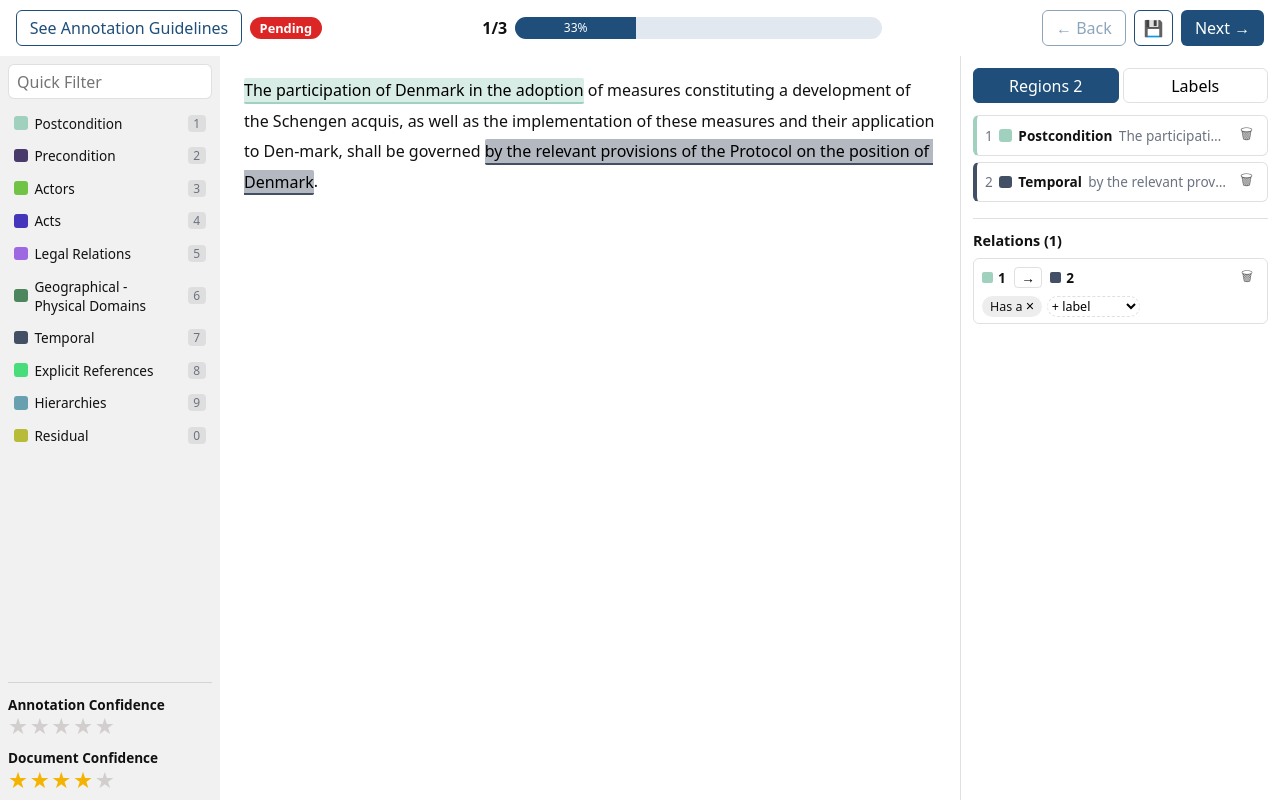
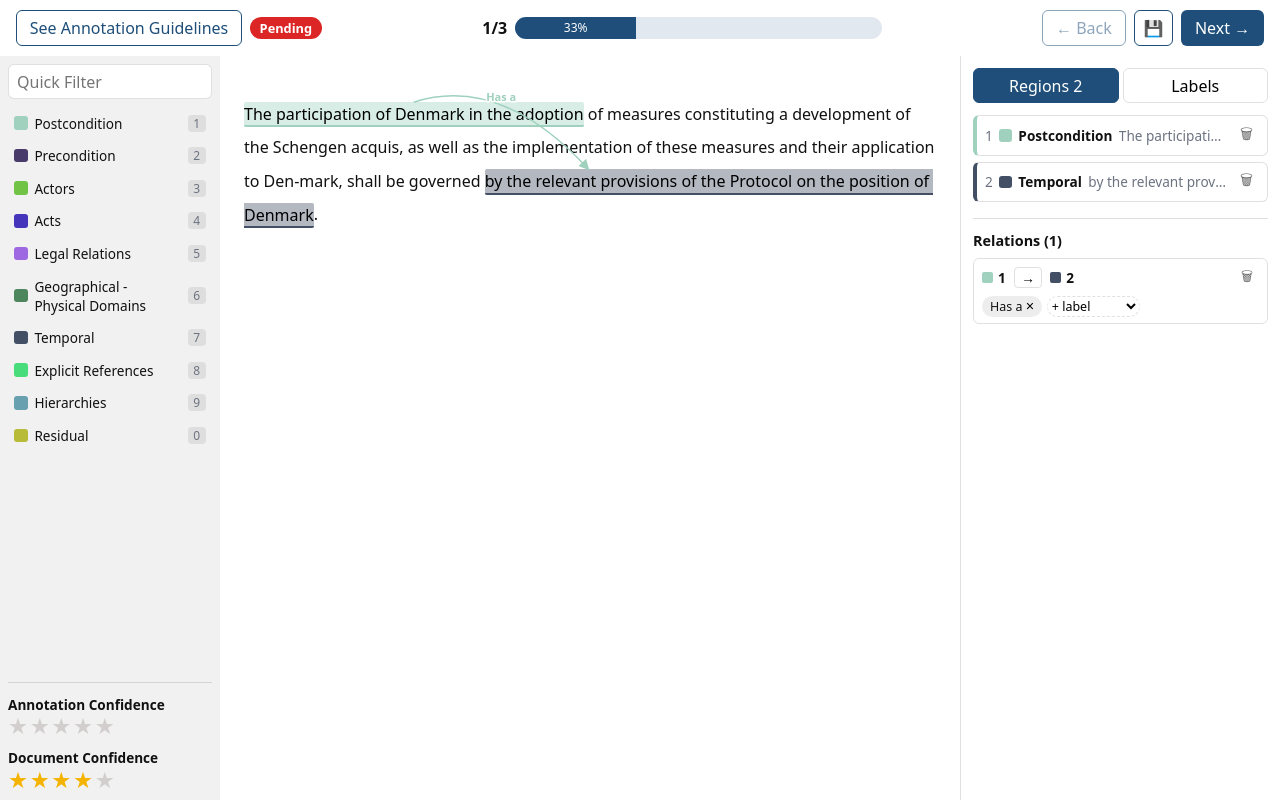
Before and after one commit to shashankmc/vue-legal-annotation-kit, a Vue app: page / in a window 1280 px wide. Built offline with nearby package versions, Linux system fonts and the light colour scheme.

Commit message:
feat: draw relation arrows over the text with reflow handling

```diff
--- a/src/components/DocumentPane.vue
+++ b/src/components/DocumentPane.vue
@@ -1,12 +1,13 @@
 <script setup lang="ts">
-import { computed, ref } from "vue";
+import { computed, onBeforeUnmount, onMounted, ref, watch } from "vue";
 import type { Annotation } from "../types";
 import { selectionOffsets } from "../model/selection";
 import { segmentText } from "../model/spans";
+import { arc } from "../model/arrows";
 
-// Center column: the document text with annotations rendered as highlights.
-// On mouse-up, a non-empty selection is reported as character offsets; clicking
-// a highlight selects the (most specific) annotation under it.
+// Center column: the document text with annotations rendered as highlights and
+// relations drawn as arcs over the text. On mouse-up, a non-empty selection is
+// reported as offsets; clicking a highlight selects the annotation under it.
 const props = defineProps<{
   text: string;
   annotations: Annotation[];
@@ -22,6 +23,8 @@ const emit = defineEmits<{
 }>();
 
 const root = ref<HTMLElement>();
+const canvas = ref<HTMLElement>();
+const textEl = ref<HTMLElement>();
 
 const byId = computed(
   () => new Map(props.annotations.map((a) => [a.id, a] as const)),
@@ -47,11 +50,82 @@ const onMouseUp = () => {
   emit("create", { ...range, text: props.text.slice(range.start, range.end) });
   window.getSelection()?.removeAllRanges();
 };
+
+// --- Relation arrows -------------------------------------------------------
+interface Arrow {
+  key: string;
+  d: string;
+  color: string;
+  text: string;
+  labelX: number;
+  labelY: number;
+  markerStart: boolean;
+  markerEnd: boolean;
+}
+
+const arrows = ref<Arrow[]>([]);
+
+// Top-centre anchor of an annotation, relative to the canvas — measured from
+// the union of its highlight rects so multi-segment spans still resolve.
+const anchorOf = (id: number, canvasRect: DOMRect) => {
+  let left = Infinity,
+    right = -Infinity,
+    top = Infinity;
+  let found = false;
+  textEl.value?.querySelectorAll<HTMLElement>(".mark").forEach((mark) => {
+    if (!mark.dataset.ids?.split(",").includes(String(id))) return;
+    const r = mark.getBoundingClientRect();
+    found = true;
+    left = Math.min(left, r.left);
+    right = Math.max(right, r.right);
+    top = Math.min(top, r.top);
+  });
+  if (!found) return null;
+  return { cx: (left + right) / 2 - canvasRect.left, top: top - canvasRect.top };
+};
+
+const redraw = () => {
+  if (!canvas.value) return;
+  const canvasRect = canvas.value.getBoundingClientRect();
+  const list: Arrow[] = [];
+  for (const a of props.annotations) {
+    for (const rel of a.relations) {
+      const from = anchorOf(a.id, canvasRect);
+      const to = anchorOf(rel.to, canvasRect);
+      if (!from || !to) continue;
+      const { d, labelX, labelY } = arc(from.cx, from.top, to.cx, to.top);
+      list.push({
+        key: `${a.id}-${rel.to}`,
+        d,
+        color: props.colors[a.label] ?? "#666",
+        text: rel.labels.join(", "),
+        labelX,
+        labelY,
+        markerStart: rel.direction !== "right",
+        markerEnd: rel.direction !== "left",
+      });
+    }
+  }
+  arrows.value = list;
+};
+
+// Recompute after the DOM settles (flush: post) whenever the data changes, and
+// whenever the text reflows (resize / font load).
+watch(() => props.annotations, redraw, { deep: true, flush: "post" });
+
+let observer: ResizeObserver | undefined;
+onMounted(() => {
+  redraw();
+  observer = new ResizeObserver(redraw);
+  if (textEl.value) observer.observe(textEl.value);
+});
+onBeforeUnmount(() => observer?.disconnect());
 </script>
 
 <template>
   <section ref="root" class="document" :class="{ 'is-linking': linking }" @mouseup="onMouseUp">
-    <p class="document__text">
+    <div ref="canvas" class="document__canvas">
+      <p ref="textEl" class="document__text">
         <template v-for="(seg, i) in segments" :key="i">
           <mark
             v-if="seg.annotationIds.length && primary(seg.annotationIds)"
@@ -69,17 +143,51 @@ const onMouseUp = () => {
           <template v-else>{{ seg.text }}</template>
         </template>
       </p>
+
+      <svg class="rel-overlay" aria-hidden="true">
+        <defs>
+          <marker
+            id="lak-arrowhead"
+            viewBox="0 0 10 10"
+            refX="9"
+            refY="5"
+            markerWidth="7"
+            markerHeight="7"
+            orient="auto-start-reverse"
+          >
+            <path d="M0,0 L10,5 L0,10 z" fill="context-stroke" />
+          </marker>
+        </defs>
+        <g v-for="a in arrows" :key="a.key">
+          <path
+            :d="a.d"
+            :stroke="a.color"
+            fill="none"
+            stroke-width="1.5"
+            :marker-start="a.markerStart ? 'url(#lak-arrowhead)' : undefined"
+            :marker-end="a.markerEnd ? 'url(#lak-arrowhead)' : undefined"
+          />
+          <text v-if="a.text" :x="a.labelX" :y="a.labelY" class="rel-label" :fill="a.color">
+            {{ a.text }}
+          </text>
+        </g>
+      </svg>
+    </div>
   </section>
 </template>
 
 <style scoped>
 .document {
   overflow-y: auto;
-  padding: 1.2rem 1.5rem;
+  /* Extra top room so arcs above the first line stay visible. */
+  padding: 2.6rem 1.5rem 1.2rem;
+}
+.document__canvas {
+  position: relative;
 }
 .document__text {
   margin: 0;
-  line-height: 1.9;
+  line-height: 2.1;
   white-space: pre-wrap;
 }
 .mark {
@@ -100,4 +208,21 @@ const onMouseUp = () => {
 .document.is-linking .mark {
   cursor: crosshair;
 }
+.rel-overlay {
+  position: absolute;
+  inset: 0;
+  width: 100%;
+  height: 100%;
+  overflow: visible;
+  pointer-events: none;
+}
+.rel-label {
+  font-size: 11px;
+  font-weight: 600;
+  text-anchor: middle;
+  paint-order: stroke;
+  stroke: #fff;
+  stroke-width: 3px;
+  stroke-linejoin: round;
+}
 </style>
```
Lines whose indentation alone changed are shown as unchanged.
